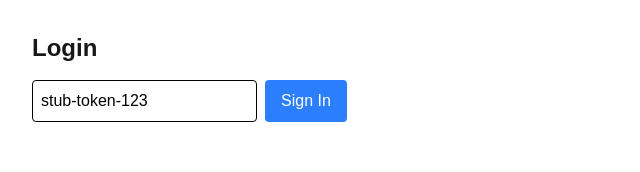
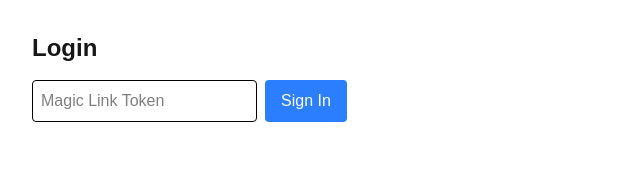
Before and after one commit to stellar-alerts-labs/stellar-alerts, a Next.js app in the folder apps/web/: page / in a window 1280 px wide. Shown: the top 172 px of the page, without its empty margins (0-640 px from the left). Built offline with nearby package versions, Linux system fonts and the light colour scheme; no server answers.

Commit message:
chore: final cleanup and integration checks

```diff
--- a/apps/web/src/app/api/auth/[...nextauth]/route.ts
+++ b/apps/web/src/app/api/auth/[...nextauth]/route.ts
@@ -8,7 +8,7 @@ const handler = NextAuth({
       credentials: {
         token: { label: "Token", type: "text", placeholder: "Magic Link Token" }
       },
-      async authorize(credentials, req) {
+      async authorize(credentials) {
         if (!credentials?.token) return null;
 
         try {
--- a/apps/web/src/app/page.tsx
+++ b/apps/web/src/app/page.tsx
@@ -8,7 +8,7 @@ import { PaymentHistory } from '@/components/PaymentHistory';
 
 export default function Home() {
   const { data: session, status } = useSession();
-  const [token, setToken] = useState('stub-token-123');
+  const [token, setToken] = useState('');
   const [selectedWallet, setSelectedWallet] = useState<string | null>(null);
 
   if (status === 'loading') {
```
